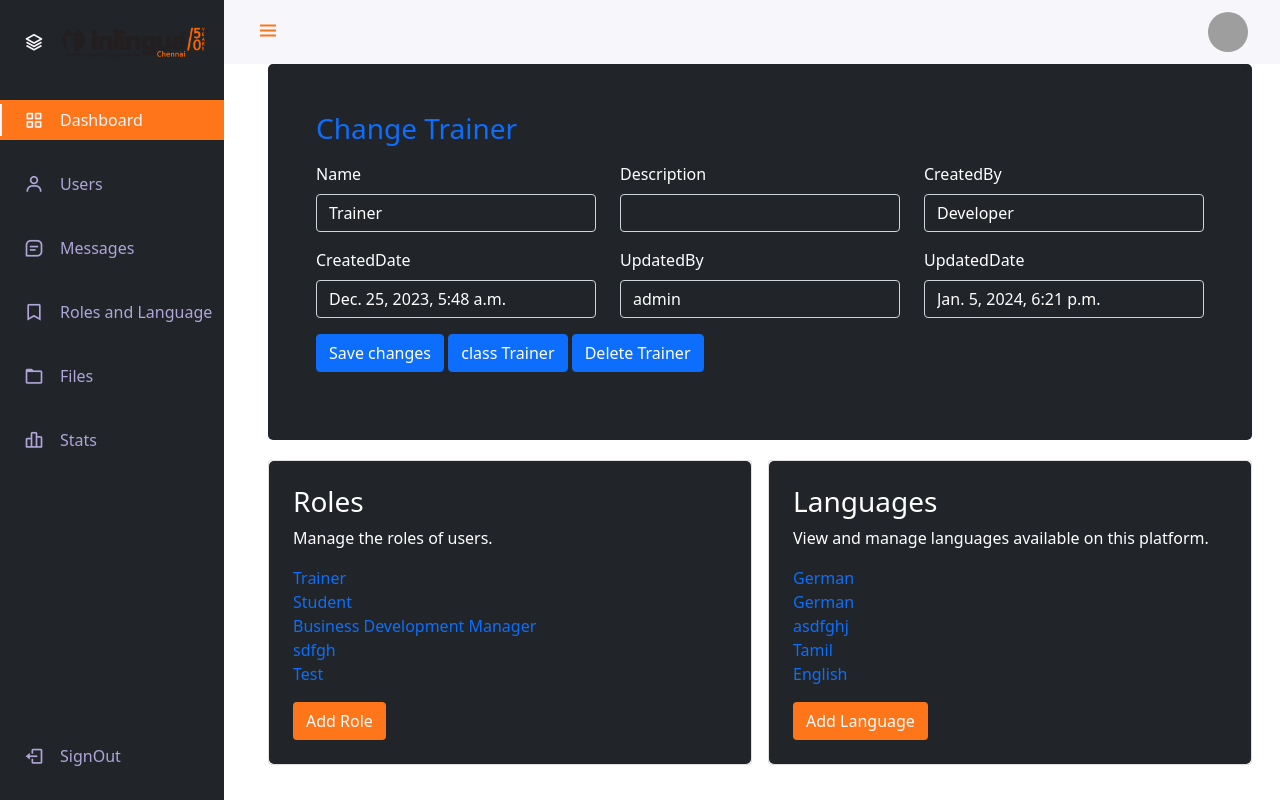
After one commit to vickz003/Inlingua-CRM, a Django app: page /crm/tables/roles/1 in a window 1280 px wide. The commit adds this page. Run offline with Django 4.2, Linux system fonts and the light colour scheme; a user stored in the database is signed in; data comes from the database, SQL or seed files in the repository; both versions use the stored data as it was after the commit; grey boxes are pictures that could not be loaded.

Commit message:
update 05-01-2024 | 7:36 pm

```diff
--- /dev/null
+++ b/Inlingua_project/Inlingua_app/forms.py
@@ -0,0 +1,45 @@
+from django import forms
+from .models import UserRoles, Languages
+
+class UserRolesForm(forms.ModelForm):
+    class Meta:
+        model = UserRoles
+        fields =  ['Name', 'Description', 'CreatedBy','CreatedDate','UpdatedBy','UpdatedDate','IsActive']
+
+    def __init__(self, *args, **kwargs):
+        super().__init__(*args, **kwargs)
+
+        for field_name, field in self.fields.items():
+            if field_name:
+                if field_name != 'IsActive':
+                    field.widget.attrs.update({
+                        'class': 'form-control text-white bg-dark',
+                    })
+
+            if field_name in ['CreatedBy', 'CreatedDate', 'UpdatedBy', 'UpdatedDate']:
+                field.widget.attrs.update({
+                    'disabled': True,
+                    'class': 'form-control text-white bg-secondary',
+                })
+
+
+class LanguagesForm(forms.ModelForm):
+    class Meta:
+        model = Languages
+        fields =  ['Name', 'CreatedBy','CreatedDate','UpdatedBy','UpdatedDate']
+
+    def __init__(self, *args, **kwargs):
+        super().__init__(*args, **kwargs)
+
+        for field_name, field in self.fields.items():
+            if field_name:
+                if field_name != 'IsActive':
+                    field.widget.attrs.update({
+                        'class': 'form-control text-white bg-dark',
+                    })
+
+            if field_name in ['CreatedBy', 'CreatedDate', 'UpdatedBy', 'UpdatedDate']:
+                field.widget.attrs.update({
+                    'disabled': True,
+                    'class': 'form-control text-white bg-secondary',
+                })
--- a/Inlingua_project/Inlingua_app/urls.py
+++ b/Inlingua_project/Inlingua_app/urls.py
@@ -1,6 +1,7 @@
 from django.urls import path
-from Inlingua_app.views import login, home, register, logout, batchdetails, user
+from Inlingua_app.views import login, home, register, logout, batchdetails, user, tables, language as lng, roles
 from django.contrib.auth import views as password_views
+
 
 
 urlpatterns = [
@@ -8,6 +9,16 @@ urlpatterns = [
     path('logout', logout.custom_logout, name="logout"),
     path('crm/home', home.home, name="home"),
     path('crm/user', user.user_page, name="user"),
+
+    path('crm/tables', tables.table_page, name="tables"),
+    path('crm/tables/addlanguage', lng.language_view, name="language"),
+    path('crm/tables/addlanguage/add', lng.add_language, name="add_language"),
+
+    path('crm/tables/addrole',roles.role_view, name="roles"),
+    path('crm/tables/addrole/add',roles.add_role, name="add_roles"),
+    path('crm/tables/roles/<int:id>', roles.edit_view, name="etit_view"),
+
+
     path('crm/batch/<int:id>', batchdetails.batches, name="batches"),
     path('crm/user/register', register.register, name="register"),
 
--- /dev/null
+++ b/Inlingua_project/Inlingua_app/views/roles.py
@@ -0,0 +1,99 @@
+import datetime
+from django.shortcuts import render, redirect
+from django.contrib import messages
+from Inlingua_app.models import User, TrainingStaff, TrainerQualifications, TrainingBatches, StudentDetails,UserRoles, Languages
+from django.urls import reverse
+
+
+# cipher_suite = Fernet('EM0C8xTuTbAomZ8DQVS7c3X4CMJyLZIfXor44smagws=')
+
+
+def role_view(request):
+    if request.user.is_authenticated:
+        user_id = request.user.id
+        user = User.objects.get(id=user_id)
+
+        if user.is_staff:
+            if user.is_superuser:
+                roles = UserRoles.objects.all()
+                languages = Languages.objects.all()
+                context = {'User': user, 'roles': roles, 'languages':languages,'showcontainer_role':'d-block'}
+                return render(request, "inlingua/tables.html",context)
+
+            else:
+                pass
+        else:
+            pass
+    else:
+        pass
+
+
+def add_role(request):
+    if request.method == 'POST':
+        Rome_Name = request.POST.get('romeName')
+        Role_Description = request.POST.get("description")
+
+        if Rome_Name:
+            if not UserRoles.objects.filter(Name=Rome_Name).exists():
+                role = UserRoles.objects.create(
+                    Name=Rome_Name,
+                    Description=Role_Description,
+                    IsActive = True,
+                    CreatedBy=request.user.username,
+                    UpdatedBy=request.user.username)
+                role.save()
+
+                messages.success(request,"Language added successfully!")
+                return redirect('tables')
+
+            else:
+                messages.error(request,"This Language already exists.")
+        else:
+            messages.warning(request,"Please fill out all fields.")
+    return redirect('tables')
+
+
+from Inlingua_app.forms import UserRolesForm
+from django.http import Http404
+
+def edit_view(request, id):
+    if request.user.is_authenticated:
+        user_id = request.user.id
+        user = User.objects.get(id=user_id)
+
+        if user.is_staff and user.is_superuser:
+            if request.method == 'POST':
+                role_name = request.POST.get('RoleName')
+                description = request.POST.get('Roledesc')
+
+                update_role = UserRoles.objects.get(ID=id)
+
+                update_role.Name = role_name
+                update_role.Description = description
+                update_role.UpdatedBy = request.user.username
+                update_role.UpdatedDate = datetime.datetime.now()
+
+                update_role.save()
+
+                return redirect('tables')
+            else:
+                try:
+                    get_data = UserRoles.objects.get(ID=id)
+                except UserRoles.DoesNotExist:
+                    raise Http404("Role does not exist")
+
+                form = UserRolesForm(instance=get_data)
+
+                roles = UserRoles.objects.all()
+                languages = Languages.objects.all()
+                context = {
+                    'User': user,
+                    'roles': roles,
+                    'languages': languages,
+                    'get_data': get_data,
+                    'showdivcontainer': 'd-block',
+                    'form': form,
+                }
+                return render(request, "inlingua/tables.html", context)
+    else:
+        pass  # Handle authentication failure if needed
--- a/Inlingua_project/static/css/login.css
+++ b/Inlingua_project/static/css/login.css
@@ -167,3 +167,7 @@ border-radius: 20px;
     cursor: pointer;
     background-color: #F0F0F0;
 }
+
+.dev-close{
+    display: none;
+}
--- a/Inlingua_project/template/inc/message.html
+++ b/Inlingua_project/template/inc/message.html
@@ -1,5 +1,5 @@
 {% if messages %}
-<div class="alert alert-primary alert-dismissible fade show mt-2" role="alert">
+<div class="alert alert-primary alert-dismissible fade show mt-2 w-100" role="alert">
   <button type="button" class="btn-close" data-bs-dismiss="alert" aria-label="Close"></button>
   {% for msg in  messages%}
     {{ msg }}
--- a/Inlingua_project/template/inc/sidebar.html
+++ b/Inlingua_project/template/inc/sidebar.html
@@ -28,9 +28,9 @@
                     <i class='bx bx-message-square-detail nav_icon'></i>
                     <span class="nav_name">Messages</span>
                 </a>
-                <a href="#" class="nav_link">
+                <a href="{% url 'tables' %}" class="nav_link">
                     <i class='bx bx-bookmark nav_icon'></i>
-                    <span class="nav_name">Bookmark</span>
+                    <span class="nav_name">Roles and Language</span>
                 </a>
                 <a href="#" class="nav_link">
                     <i class='bx bx-folder nav_icon'></i>
--- /dev/null
+++ b/Inlingua_project/template/inlingua/tables.html
@@ -0,0 +1,187 @@
+{% extends 'main.html' %}
+{% load static %}
+
+{% block title %}
+Home page | Inlingua
+{% endblock %}
+{% block style %}
+{% endblock %}
+
+{% block container %}
+    {% if user.is_superuser %}
+        {% include 'inc/sidebar.html' %}
+        <div class="container-fluid  mt-3">
+            {% include 'inc/message.html' %}
+        </div>
+
+        <div class="container-fluid  mt-3">
+            <div class="container-fluid bg-dark p-5 mt-3 dev-close {{showdivcontainer}}" style="border-radius: 5px;">
+                <div class="container-fluid1">
+                    <h3 class="p-0 m-0 text-primary">Change {{get_data.Name}}</h3>
+                    <form method="post" action="">
+                        {% csrf_token %}
+                        <div class="row">
+                            <div class="col-4 mt-3">
+                                <label for="role-name" class="form-label text-white">Name</label>
+                                <input type="text" class="form-control text-white bg-dark" id="role-name" name="RoleName" value="{{get_data.Name}}">
+                            </div>
+                            <div class="col-4 mt-3">
+                                <label for="role-des" class="form-label text-white">Description</label>
+                                <input type="text" class="form-control text-white bg-dark" name="Roledesc" id="role-des" value="{{get_data.Description}}">
+                            </div>
+
+                            <div class="col-4 mt-3">
+                                <label for="" class="form-label text-white">CreatedBy</label>
+                                <input type="text" class="form-control text-white bg-dark" id="" readonly value="{{get_data.CreatedBy}}">
+                            </div>
+                            <div class="col-4 mt-3">
+                                <label for="" class="form-label text-white">CreatedDate</label>
+                                <input type="datetime" class="form-control text-white bg-dark" id="" readonly value="{{get_data.CreatedDate}}">
+                            </div>
+                            <div class="col-4 mt-3">
+                                <label for="" class="form-label text-white">UpdatedBy</label>
+                                <input type="text" class="form-control text-white bg-dark" id="" readonly value="{{get_data.UpdatedBy}}">
+                            </div>
+                            <div class="col-4 mt-3">
+                                <label for="" class="form-label text-white">UpdatedDate</label>
+                                <input type="text" class="form-control text-white bg-dark" id="" readonly value="{{get_data.UpdatedDate}}">
+                            </div>
+
+                        </div>
+
+                        <div class="col-12">
+                            <input type="submit" class="btn btn-primary mt-3" value="Save changes">
+                            <input type="reset" class="btn btn-primary mt-3" value="class {{get_data.Name}}">
+                            <a href="" class="btn btn-primary mt-3">Delete {{ get_data.Name }}</a>
+                        </div>
+
+                    </form>
+
+
+                </div>
+                <form >
+                    <div class="row g-3 mt-1">
+                        <div class="col-4"></div>
+                    </div>
+                </form>
+            </div>
+            <div class="container-fluid bg-dark p-5 mt-3 dev-close {{showlangcontainer}}" style="border-radius: 5px;">
+                <div class="container-fluid1">
+                    <h3 class="p-0 m-0 text-primary">Change {{get_data.Name}}</h3>
+                    <form method="post" action="">
+                        {% csrf_token %}
+                        <div class="row">
+                            <div class="col-4 mt-3">
+                                <label for="role-name" class="form-label text-white">Name</label>
+                                <input type="text" class="form-control text-white bg-dark" id="role-name" name="RoleName" value="{{get_data.Name}}">
+                            </div>
+                            <div class="col-4 mt-3">
+                                <label for="role-des" class="form-label text-white">Description</label>
+                                <input type="text" class="form-control text-white bg-dark" name="Roledesc" id="role-des" value="{{get_data.Description}}">
+                            </div>
+
+                            <div class="col-4 mt-3">
+                                <label for="" class="form-label text-white">CreatedBy</label>
+                                <input type="text" class="form-control text-white bg-dark" id="" readonly value="{{get_data.CreatedBy}}">
+                            </div>
+                            <div class="col-4 mt-3">
+                                <label for="" class="form-label text-white">CreatedDate</label>
+                                <input type="datetime" class="form-control text-white bg-dark" id="" readonly value="{{get_data.CreatedDate}}">
+                            </div>
+                            <div class="col-4 mt-3">
+                                <label for="" class="form-label text-white">UpdatedBy</label>
+                                <input type="text" class="form-control text-white bg-dark" id="" readonly value="{{get_data.UpdatedBy}}">
+                            </div>
+                            <div class="col-4 mt-3">
+                                <label for="" class="form-label text-white">UpdatedDate</label>
+                                <input type="text" class="form-control text-white bg-dark" id="" readonly value="{{get_data.UpdatedDate}}">
+                            </div>
+
+                        </div>
+
+                        <div class="col-12">
+                            <input type="submit" class="btn btn-primary mt-3" value="Save changes">
+                            <input type="reset" class="btn btn-primary mt-3" value="class {{get_data.Name}}">
+                            <a href="" class="btn btn-primary mt-3">Delete {{ get_data.Name }}</a>
+                        </div>
+
+                    </form>
+
+
+                </div>
+                <form >
+                    <div class="row g-3 mt-1">
+                        <div class="col-4"></div>
+                    </div>
+                </form>
+            </div>
+
+            <div class="row g-3 h-100 mt-1">
+                <div class="col-6  mt-3 d-flex flex-column">
+                    <div class="card h-100">
+                        <div class="card-body bg-dark p-4" style="border-radius: 5px;">
+                            <h3 class="card-title text-white">Roles</h3>
+                            <p class="card-text text-white">Manage the roles of users.</p>
+                            {% for role in roles%}
+                            <a href="{% url 'etit_view' id=role.ID %}" class="">{{role.Name}}</a><br>
+                            {% endfor %}
+                            <form action="{% url 'add_roles' %}" class="dev-close {{showcontainer_role}}" method="post">
+                                {% csrf_token %}
+                                <div class="container-fluid1">
+                                    <hr class="text-white">
+                                <h3 class="card-title text-white">Add Role</h3>
+                                <div class="row g-3 mt-1">
+                                    <div class="col-8">
+                                      <label for="role-input" class="form-label text-white">Role <span class="text-danger">*</span></label>
+                                      <div>
+                                          <input type="text" class="form-control bg-dark text-white" name="romeName" id="role-input">
+                                      </div>
+
+                                      <div>
+                                        <label for="Description-input" class="form-label text-white">Description</label>
+                                        <textarea class="form-control bg-dark text-white" name="description" id="Description-input" cols="50" rows="3"></textarea>
+                                      </div>
+                                    </div>
+                              </div>
+                                </div>
+                                <input type="submit" class="btn btn text-white mt-3" style="background-color: #FF751A;" value="Save Role">
+                            </form>
+                            <a href="{% url 'roles' %}" class="btn btn text-white mt-3" style="background-color: #FF751A;">Add Role</a>
+                        </div>
+                    </div>
+                </div>
+                <div class="col-6  mt-3 d-flex flex-column">
+                    <div class="card h-100">
+                        <div class="card-body bg-dark p-4" style="border-radius: 5px;">
+                            <h3 class="card-title text-white">Languages</h3>
+                            <p class="card-text text-white">View and manage languages available on this platform.</p>
+                            {% for language in languages%}
+                            <a href="" class="">{{language.Name}}</a><br>
+                            {% endfor %}
+                            <form method="POST" class="dev-close {{showcontainer}}" action="{% url 'add_language' %}">
+
+                                {% csrf_token %}
+                                <div class="container-fluid1">
+                                    <hr class="text-white">
+                                    <h3 class="card-title text-white">Add Languages</h3>
+                                    <div class="row g-3 mt-1">
+                                        <div class="col-8">
+                                        <label for="Language" class="form-label text-white">Language Name <span class="text-danger">*</span></label>
+                                        <div style="position: relative;">
+                                            <input type="text" class="form-control bg-dark text-white" name="language" id="Language">
+                                        </div>
+                                        </div>
+                                    </div>
+                                </div>
+                                <input type="submit" class="btn text-white mt-3" style="background-color: #FF751A;" value="Save Language">
+
+                            </form>
+                            <a href="{% url 'language' %}" class="btn btn text-white mt-3" style="background-color: #FF751A;">Add Language</a>
+                        </div>
+                    </div>
+                </div>
+            </div>
+        </div>
+
+    {% endif %}
+{% endblock %}
--- /dev/null
+++ b/requirements.txt
@@ -0,0 +1 @@
+cryptography==41.0.7
```
Also changed, not shown: Inlingua_project/Inlingua_app/views/language.py (added, +90 -0 lines), Inlingua_project/Inlingua_app/views/tables.py (added, +22 -0 lines), Inlingua_project/template/inlingua/user.html (+66 -1 lines), Inlingua_project/db.sqlite3.
